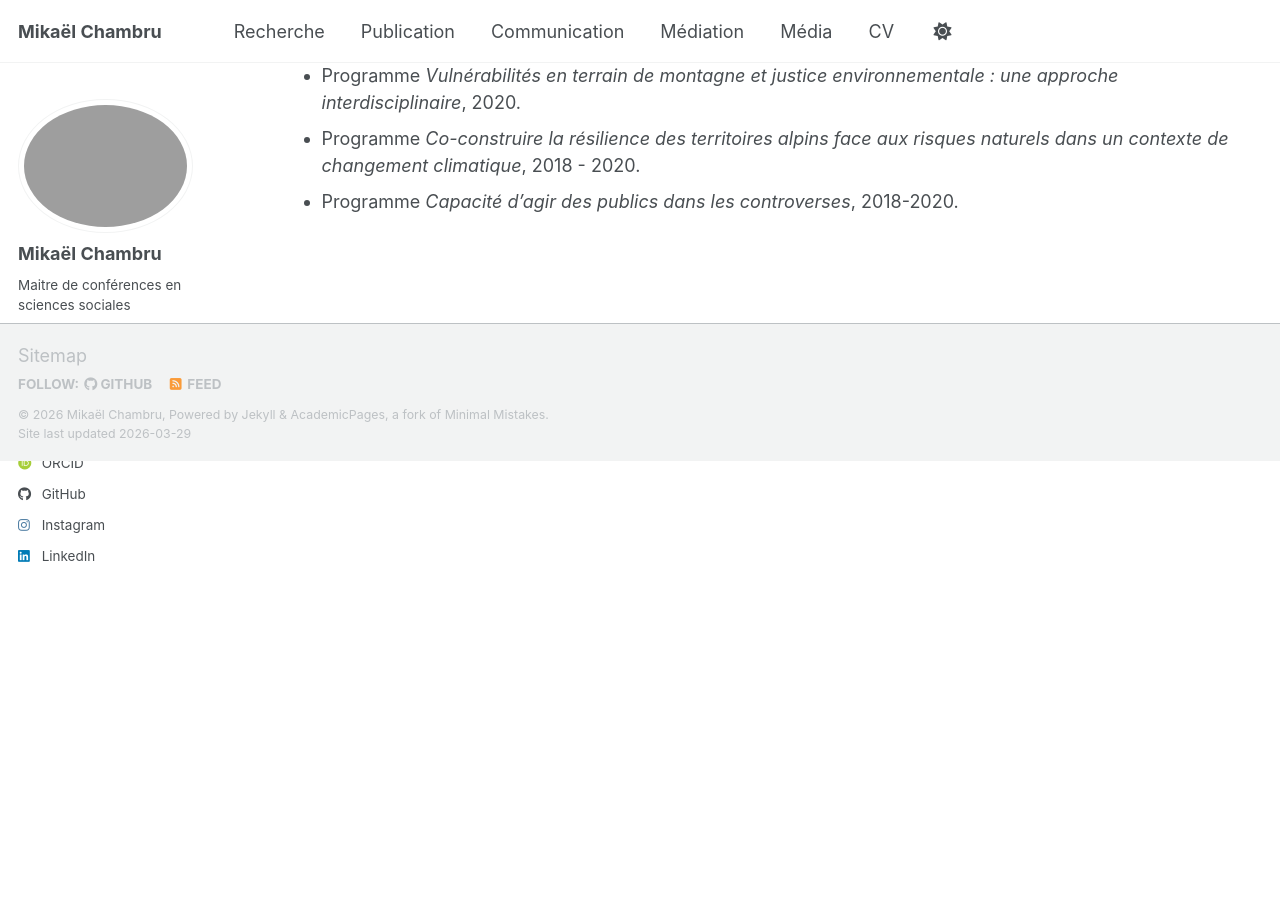
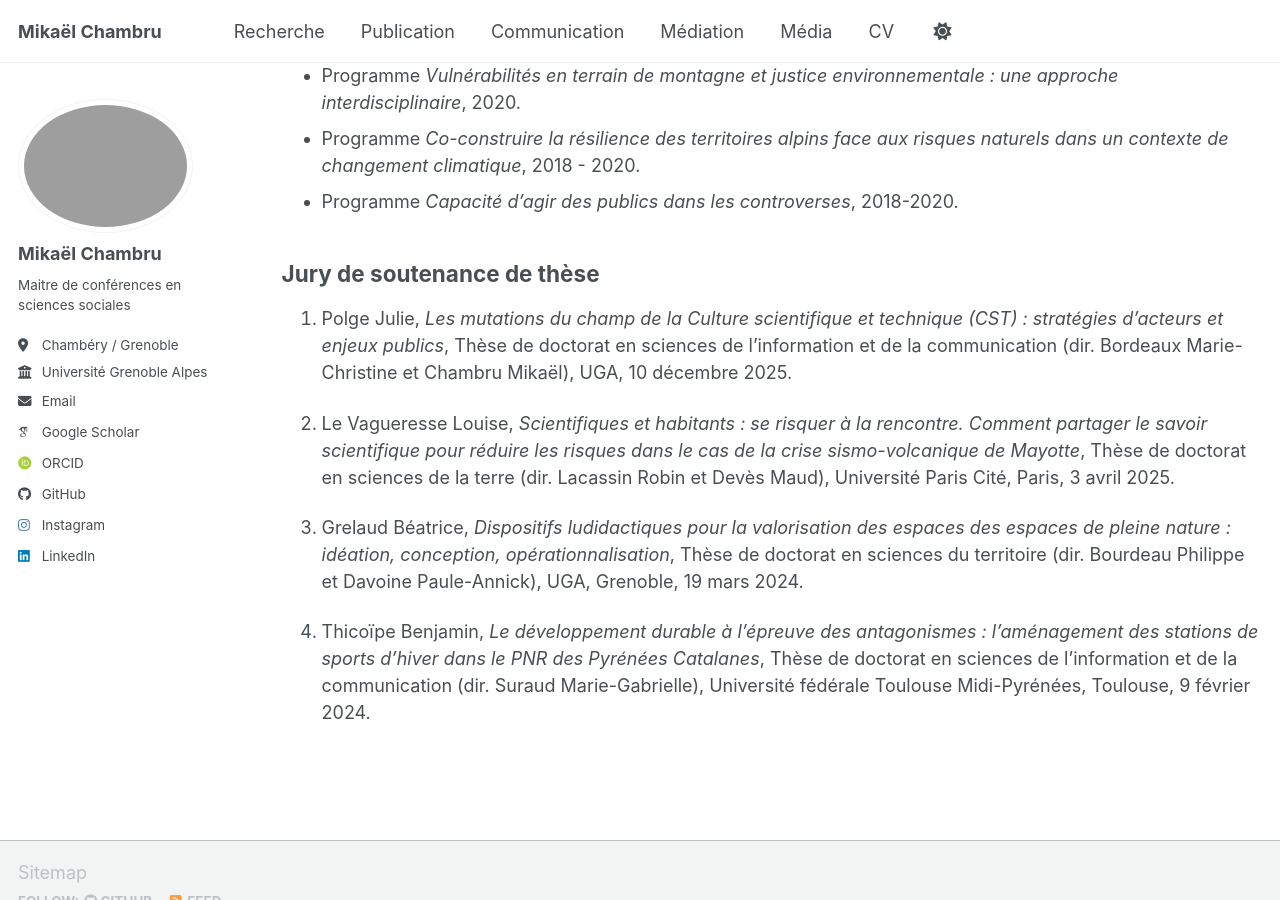
Before and after one commit to mikaelchambru/mikaelchambru.github.io, a Jekyll site: the page built from _pages/recherche.md, in a window 1280 px wide and 900 px high, scrolled down 857 px. Built offline with Jekyll 4.4.1, drawn with Linux system fonts in a browser that asks for light colours; some web fonts are replaced; a script bundle is joined from its source files by our own code; library files that are not in the unit come from our copies.

Commit message:
Update recherche.md

```diff
--- a/_pages/recherche.md
+++ b/_pages/recherche.md
@@ -25,3 +25,13 @@
 * Programme *Vulnérabilités en terrain de montagne et justice environnementale : une approche interdisciplinaire*, 2020.
 * Programme *Co-construire la résilience des territoires alpins face aux risques naturels dans un contexte de changement climatique*, 2018 - 2020.
 * Programme *Capacité d’agir des publics dans les controverses*, 2018-2020.
+
+## Jury de soutenance de thèse
+
+1. Polge Julie, *Les mutations du champ de la Culture scientifique et technique (CST) : stratégies d’acteurs et enjeux publics*, Thèse de doctorat en sciences de l’information et de la communication (dir. Bordeaux Marie-Christine et Chambru Mikaël), UGA, 10 décembre 2025.
+
+2. Le Vagueresse Louise, *Scientifiques et habitants : se risquer à la rencontre. Comment partager le savoir scientifique pour réduire les risques dans le cas de la crise sismo-volcanique de Mayotte*, Thèse de doctorat en sciences de la terre (dir. Lacassin Robin et Devès Maud), Université Paris Cité, Paris, 3 avril 2025.
+
+3. Grelaud Béatrice, *Dispositifs ludidactiques pour la valorisation des espaces des espaces de pleine nature : idéation, conception, opérationnalisation*, Thèse de doctorat en sciences du territoire (dir. Bourdeau Philippe et Davoine Paule-Annick), UGA, Grenoble, 19 mars 2024.
+
+4. Thicoïpe Benjamin, *Le développement durable à l’épreuve des antagonismes : l’aménagement des stations de sports d’hiver dans le PNR des Pyrénées Catalanes*, Thèse de doctorat en sciences de l’information et de la communication (dir. Suraud Marie-Gabrielle), Université fédérale Toulouse Midi-Pyrénées, Toulouse, 9 février 2024.
```
